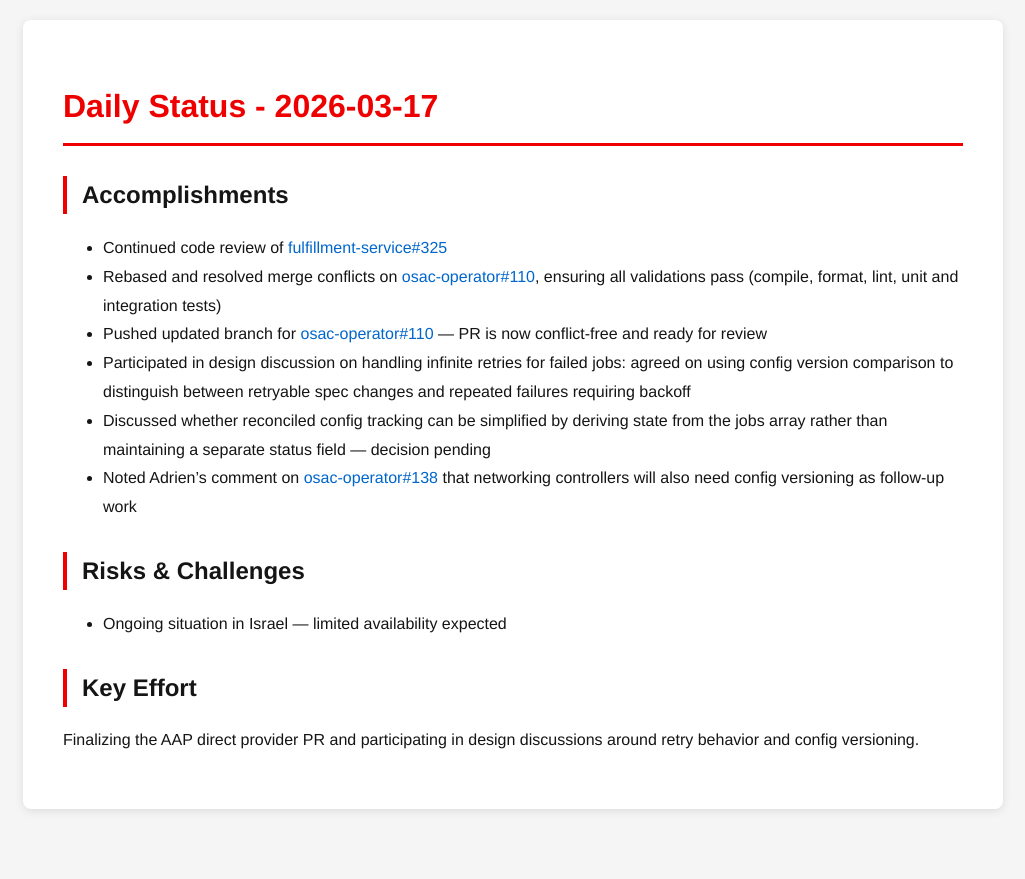
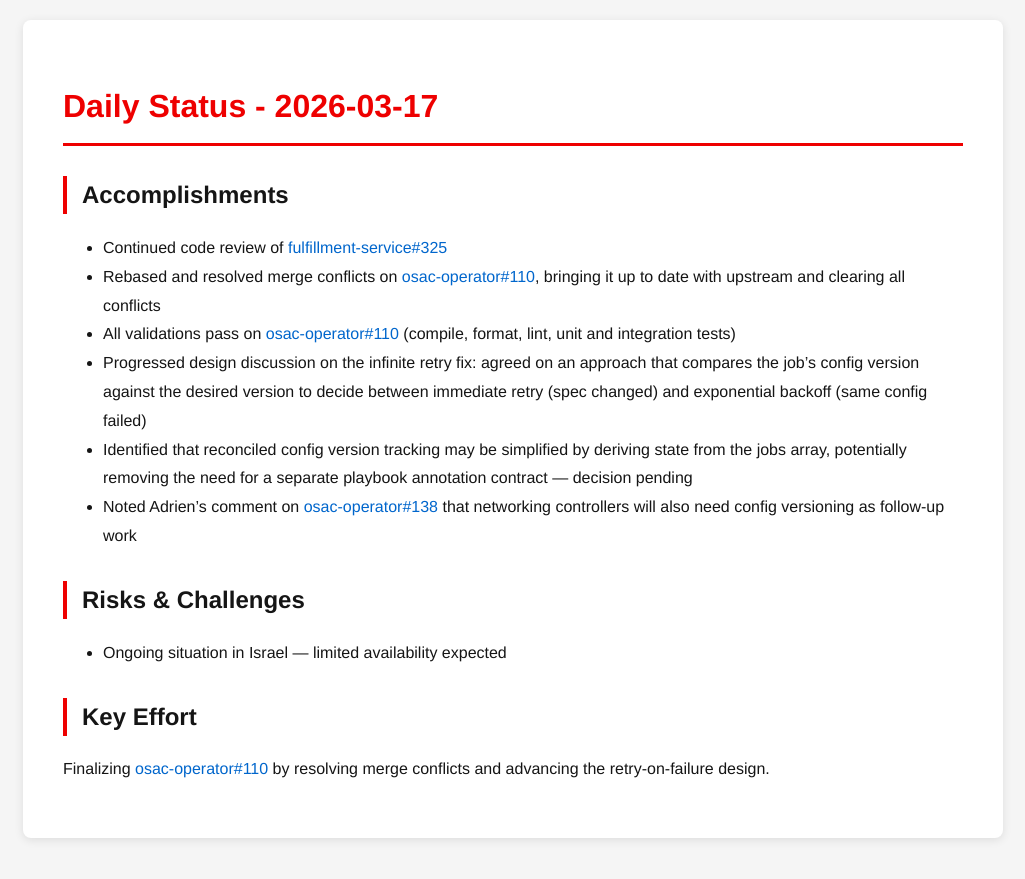
Before and after one commit to tzvatot/daily-status, a Jekyll site: the page built from 2026-03-17.md, in a window 1280 px wide. Shown: the top 879 px of the page, without its empty margins (127-1152 px from the left). Built offline with Jekyll 4.4.1, drawn with Linux system fonts in a browser that asks for light colours.

Commit message:
Daily status update - 2026-03-17

```diff
--- a/2026-03-17.md
+++ b/2026-03-17.md
@@ -8,14 +8,14 @@ date: 2026-03-17
 
 ## Accomplishments
 - Continued code review of [fulfillment-service#325](https://github.com/osac-project/fulfillment-service/pull/325)
-- Rebased and resolved merge conflicts on [osac-operator#110](https://github.com/osac-project/osac-operator/pull/110), ensuring all validations pass (compile, format, lint, unit and integration tests)
-- Pushed updated branch for [osac-operator#110](https://github.com/osac-project/osac-operator/pull/110) — PR is now conflict-free and ready for review
-- Participated in design discussion on handling infinite retries for failed jobs: agreed on using config version comparison to distinguish between retryable spec changes and repeated failures requiring backoff
-- Discussed whether reconciled config tracking can be simplified by deriving state from the jobs array rather than maintaining a separate status field — decision pending
+- Rebased and resolved merge conflicts on [osac-operator#110](https://github.com/osac-project/osac-operator/pull/110), bringing it up to date with upstream and clearing all conflicts
+- All validations pass on [osac-operator#110](https://github.com/osac-project/osac-operator/pull/110) (compile, format, lint, unit and integration tests)
+- Progressed design discussion on the infinite retry fix: agreed on an approach that compares the job's config version against the desired version to decide between immediate retry (spec changed) and exponential backoff (same config failed)
+- Identified that reconciled config version tracking may be simplified by deriving state from the jobs array, potentially removing the need for a separate playbook annotation contract — decision pending
 - Noted Adrien's comment on [osac-operator#138](https://github.com/osac-project/osac-operator/pull/138) that networking controllers will also need config versioning as follow-up work
 
 ## Risks & Challenges
 - Ongoing situation in Israel — limited availability expected
 
 ## Key Effort
-Finalizing the AAP direct provider PR and participating in design discussions around retry behavior and config versioning.
+Finalizing [osac-operator#110](https://github.com/osac-project/osac-operator/pull/110) by resolving merge conflicts and advancing the retry-on-failure design.
```
